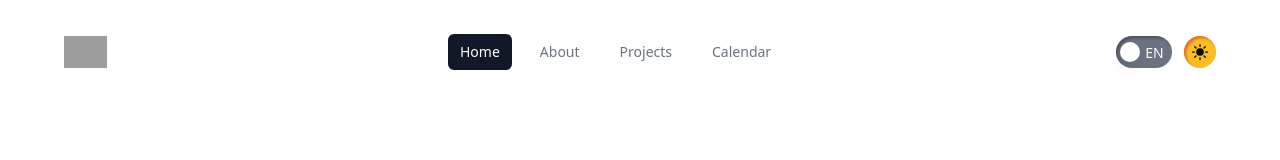
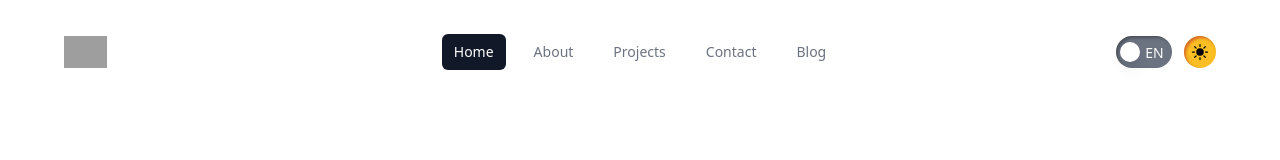
Before and after one commit to raylanraylan/personalWebsite, a Vue app: page / in a window 1280 px wide. Shown: the top 160 px of the page. Built offline with nearby package versions, Linux system fonts and the light colour scheme; grey boxes are pictures that could not be loaded.

Commit message:
modify links

```diff
--- a/src/components/layout/Header.vue
+++ b/src/components/layout/Header.vue
@@ -4,13 +4,17 @@ import { Disclosure, DisclosureButton, DisclosurePanel, Switch} from '@headlessu
 import personalWebLogo from '@/assets/personalWebLogo.svg'
 import { RouterLink } from 'vue-router';
 import { SunIcon,MoonIcon } from '@heroicons/vue/24/solid';
+import { useRoute } from 'vue-router'
+const route = useRoute();
+
 const toggleLanguage = ref(false)
 const toggleColorMode = ref(true)
 const navigation = [
-  { name: 'Home', href: '#', current: true },
-  { name: 'About', href: '#', current: false },
-  { name: 'Projects', href: '#', current: false },
-  { name: 'Calendar', href: '#', current: false },
+  { name: 'Home', path: '/'},
+  { name: 'About', path: '/about'},
+  { name: 'Projects', path: '/projects'},
+  { name: 'Contact', path: '/contact'},
+  { name: 'Blog', path: '/blog'},
 ]
 
 const closeMenu = ref("bg-gray-500 w-full h-1 relative before:content-[''] before:block before:bg-gray-500 before:w-full before:h-1 before:absolute before:top-[-0.5rem] before:duration-300 after:content-[''] after:block after:bg-gray-500 after:w-full after:h-1 after:absolute after:bottom-[-0.5rem] after:duration-300");
@@ -35,7 +39,7 @@ const openMenu = ref("transparent w-full h-1 relative before:content-[''] before
           </DisclosureButton>
           <div class="hidden sm:block flex-1">
             <div class="flex space-x-4">
-              <a v-for="item in navigation" :key="item.name" :href="item.href" :class="[item.current ? 'bg-gray-900 text-white' : 'text-gray-500 hover:bg-gray-700 hover:text-white', 'rounded-md px-3 py-2 text-sm font-medium']" :aria-current="item.current ? 'page' : undefined">{{ item.name }}</a>
+              <RouterLink v-for="item in navigation" :key="item.name" :to="item.path" :class="[item.path===route.fullPath ? 'bg-gray-900 text-white' : 'text-gray-500 hover:bg-gray-700 hover:text-white', 'rounded-md px-3 py-2 text-sm font-medium']">{{ item.name }}</RouterLink>
             </div>
           </div>
           <div class="flex flex-1 gap-3 items-center justify-end">
@@ -74,7 +78,7 @@ const openMenu = ref("transparent w-full h-1 relative before:content-[''] before
 
     <DisclosurePanel class="sm:hidden">
       <div class="space-y-1 px-2 pb-3 pt-2 shadow-lg">
-        <DisclosureButton class="w-full" :aria-current="item.current ? 'page' : undefined" v-for="item in navigation" :key="item.name" as="a" :class="[item.current ? 'bg-gray-900 text-white' : 'text-gray-500 hover:bg-gray-700 hover:text-white', 'block rounded-md px-3 py-2 text-base font-medium']"><RouterLink :to="item.href">{{ item.name }}</RouterLink></DisclosureButton>
+        <DisclosureButton class="w-full" :aria-current="item.current ? 'page' : undefined" v-for="item in navigation" :key="item.name" as="a" :class="[item.current ? 'bg-gray-900 text-white' : 'text-gray-500 hover:bg-gray-700 hover:text-white', 'block rounded-md px-3 py-2 text-base font-medium']"><RouterLink :to="item.path">{{ item.name }}</RouterLink></DisclosureButton>
       </div>
     </DisclosurePanel>
   </Disclosure>
--- a/src/router/index.ts
+++ b/src/router/index.ts
@@ -15,8 +15,8 @@ const router = createRouter({
       component: () => import('../views/AboutView.vue')
     },
     {
-      path: '/project',
-      name: 'project',
+      path: '/projects',
+      name: 'projects',
       component: () => import('../views/AboutView.vue')
     },
     {
```
